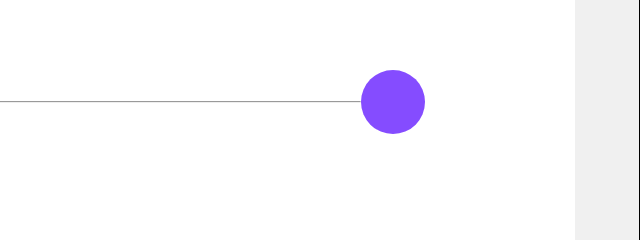
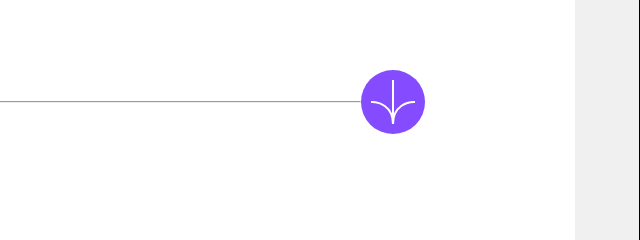
Before and after one commit to Thebeast01/Age-calculator-app, a plain HTML site: page index.html in a window 1280 px wide. Shown: the part 165-405 px from the top of the page, 640-1280 px from the left. Drawn offline with Linux system fonts and the light colour scheme; the site is published under a folder, as on GitHub Pages, so addresses that start at the root find nothing.

Commit message:
button-background Image Ajusted

```diff
--- a/style.css
+++ b/style.css
@@ -90,7 +90,7 @@ img {
   justify-content: center;
   align-items: center;
   border: none;
-  background-image: url(/icon-arrow.svg);
+  background-image: url(./icon-arrow.svg);
   background-repeat: no-repeat;
   background-position: 50% 50%;
 }
```
